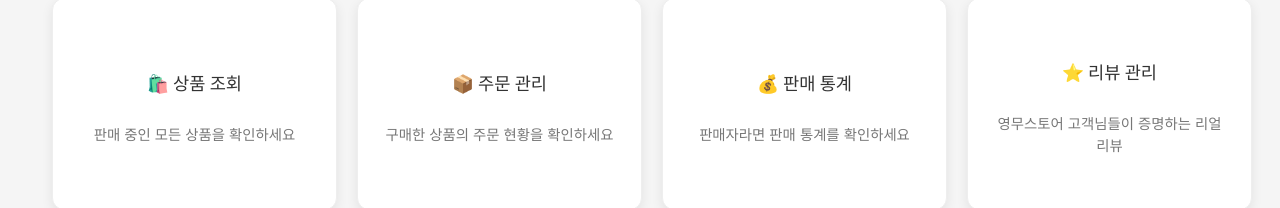
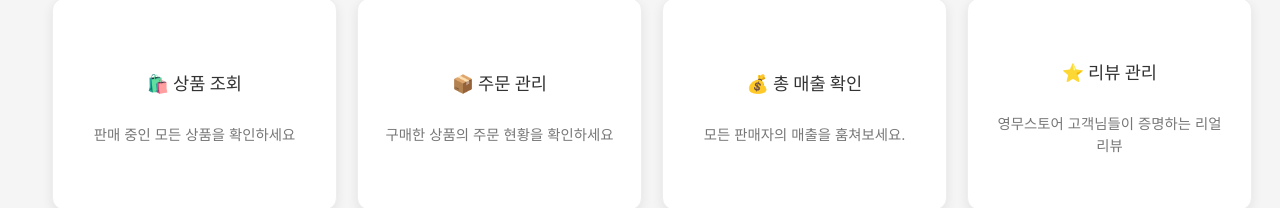
Before and after one commit to Mooochani/Moonmoochan, a React app in the folder frontend/: page / in a window 1280 px wide. Shown: the part 635-843 px from the top of the page. Built offline with nearby package versions, Linux system fonts and the light colour scheme; sample sign-in values are in the browser's storage; the HTML template or start-up script is replaced by a standard one.

Commit message:
홈페이지 UI 변경

```diff
--- a/frontend/src/pages/HomePage.jsx
+++ b/frontend/src/pages/HomePage.jsx
@@ -47,8 +47,8 @@ export default function HomePage() {
                             <p>구매한 상품의 주문 현황을 확인하세요</p>
                         </div>
                         <div className="feature-card" onClick={() => navigate('/sales-stats')}>
-                            <h4>💰 판매 통계</h4>
-                            <p>판매자라면 판매 통계를 확인하세요</p>
+                            <h4>💰 총 매출 확인</h4>
+                            <p>모든 판매자의 매출을 훔쳐보세요.</p>
                         </div>
                         <div className="feature-card" onClick={() => navigate('/review-management')}>
                             <h4>⭐ 리뷰 관리</h4>
```
